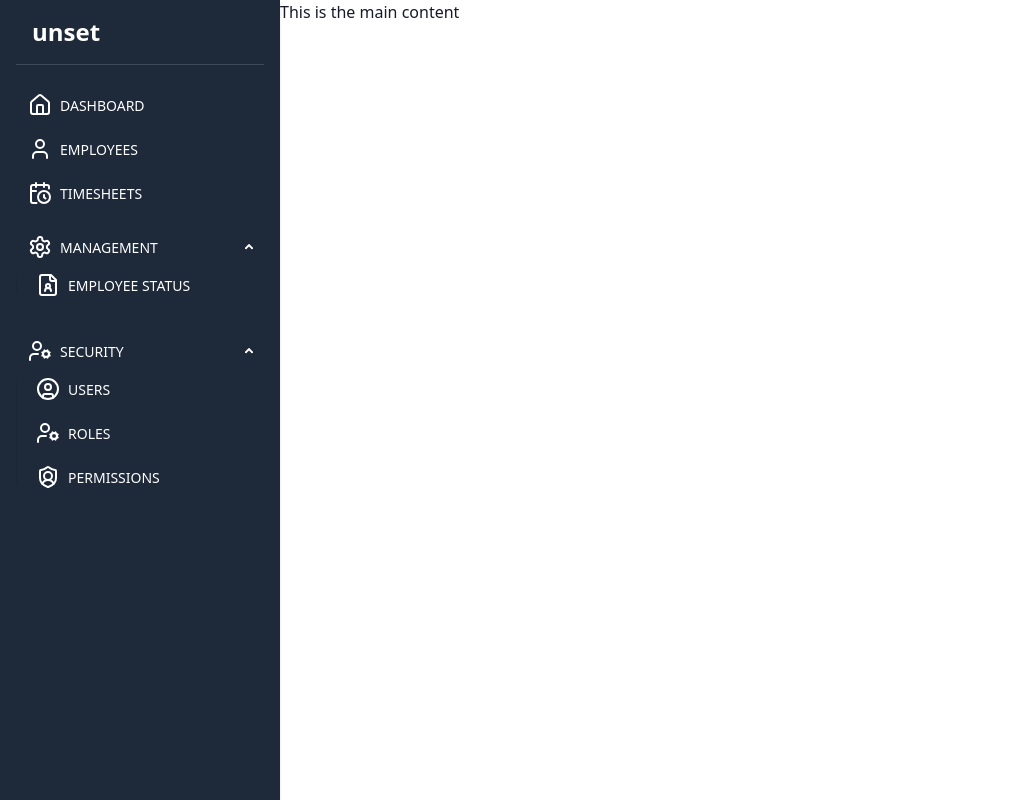
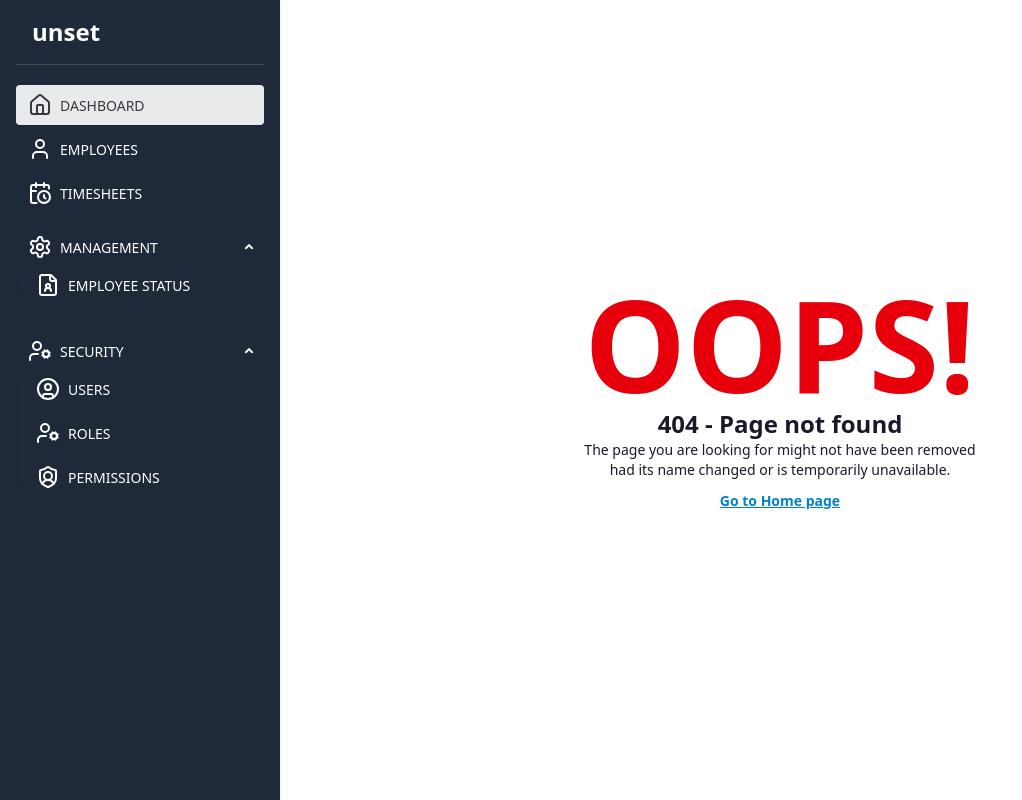
Before and after one commit to lloydgutierrezX/admin-dashboard, a React (Vite) app: page /dashboard in a window 1280 px wide. Shown: the whole page, without its empty margins (0-1022 px from the left). Built offline with nearby package versions, Linux system fonts and the light colour scheme; no server answers.

Commit message:
CORE - implement 404 and routes

```diff
--- a/src/App.tsx
+++ b/src/App.tsx
@@ -1,5 +1,8 @@
+import { Route, Routes } from "react-router-dom";
 import Drawer from "./components/drawer/Drawer";
 import { Icon } from "./components/icon/Icon";
+import Dashboard from "./components/dashboard/Dashboard";
+import NotFound from "./components/notfound/NotFound";
 
 function App() {
   return (
@@ -12,7 +15,12 @@ function App() {
             <Icon icon="menu" classNames="text-center" />
           </label>
         </div>
-        <main>This is the main content</main>
+        <main>
+          <Routes>
+            <Route path="/" element={<Dashboard />} />
+            <Route path="*" element={<NotFound />} />
+          </Routes>
+        </main>
       </div>
 
       <Drawer />
--- /dev/null
+++ b/src/components/dashboard/Dashboard.tsx
@@ -0,0 +1,3 @@
+export default function Dashboard() {
+  return <div>Dashboard</div>;
+}
--- a/src/components/menu/MenuInterface.tsx
+++ b/src/components/menu/MenuInterface.tsx
@@ -13,7 +13,7 @@ export interface IMenu extends IMenuContent {
 export const jsonMenu = [
   {
     key: "dashboard",
-    path: "/",
+    path: "/dashboard",
     is_active: true,
     icon: "house",
   },
--- /dev/null
+++ b/src/components/notfound/NotFound.tsx
@@ -0,0 +1,20 @@
+import { NavLink } from "react-router-dom";
+
+export default function NotFound() {
+  return (
+    <div className="flex flex-col h-[100vh] justify-center justify-self-center items-center">
+      <h1 className="text-9xl font-bold font-sans text-red-600">OOPS!</h1>
+      <h3 className="font-bold text-2xl">404 - Page not found</h3>
+      <label className="text-sm">
+        The page you are looking for might not have been removed
+      </label>
+      <label className="text-sm">
+        had its name changed or is temporarily unavailable.
+      </label>
+
+      <NavLink to="/" className="btn btn-link">
+        Go to Home page
+      </NavLink>
+    </div>
+  );
+}
```
